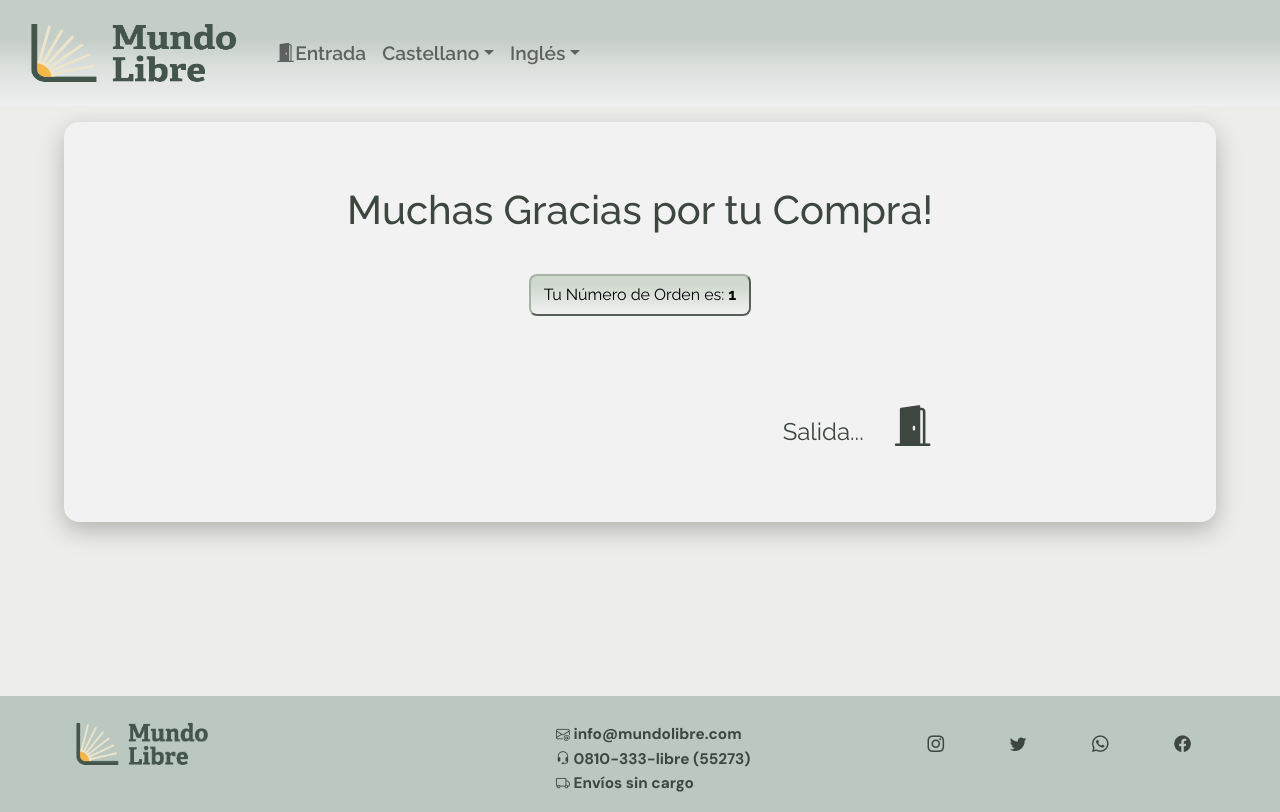
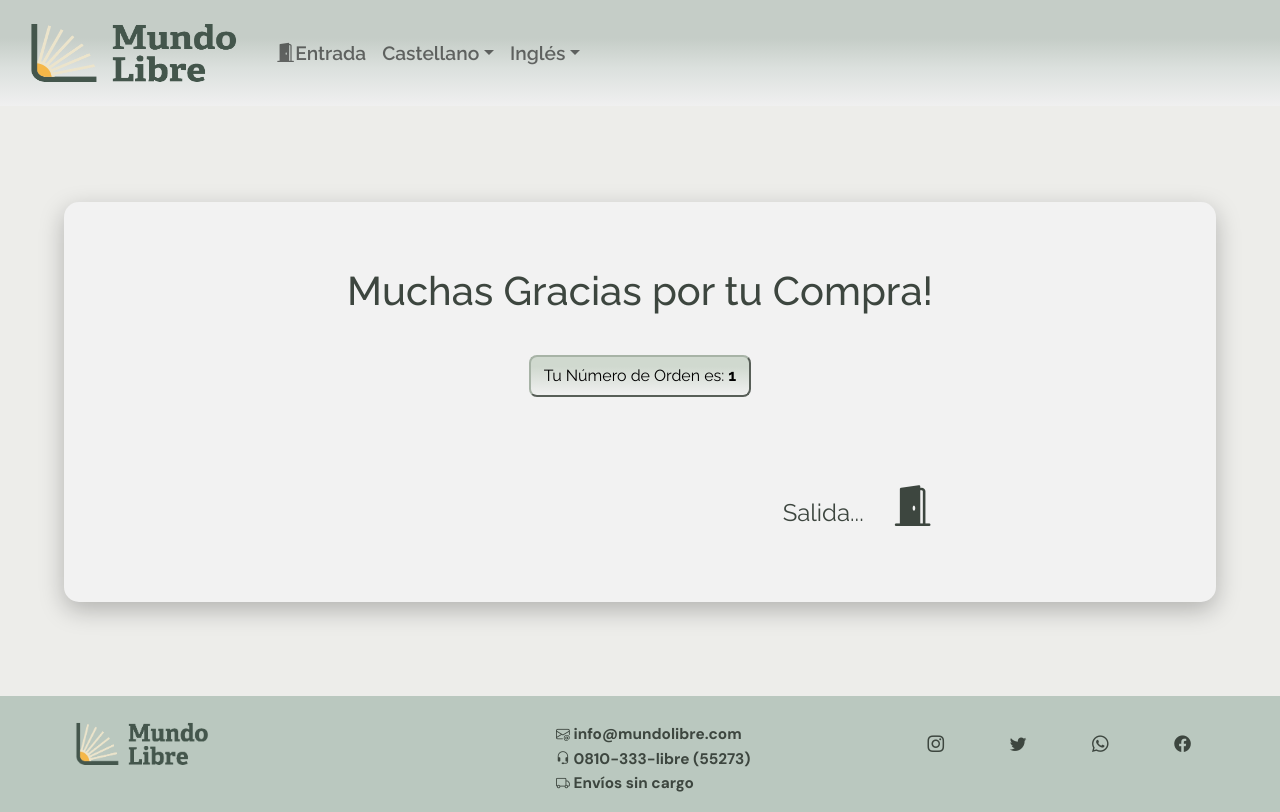
Before and after one commit to Lorena-DiStefano/BookStore, a React (Create React App) app: page /CartGreeting/1 in a window 1280 px wide. Built offline with nearby package versions, Linux system fonts and the light colour scheme; a web font is replaced by a local one.

Commit message:
emprolijando

```diff
--- a/src/Components/Cart/Cart.css
+++ b/src/Components/Cart/Cart.css
@@ -67,7 +67,7 @@
     color: #3d463f;
 }
 
-.bi-trash{
+.bi-trash {
     font-size: 0.8em;
 }
 
@@ -110,15 +110,8 @@
     flex-wrap: wrap;
     justify-content: center;
     align-items: center;
+    align-self: center;
 }
-
-
-/* .cartGreeting_img {
-    width: 530px;
-    bottom: 0;
-    margin-top: 3em;
-    margin-left: 2em;
-} */
 
 .cartGreeting_info {
     display: flex;
@@ -150,13 +143,12 @@
 }
 
 /* CartOrder */
-
-.order-table{
+.order-table {
     margin: 0 auto;
     margin-top: 2em;
 }
 
-.orderImg{
+.orderImg {
     border-radius: 5px;
     padding-right: 3px;
 }
@@ -167,7 +159,7 @@
     box-shadow: 3px 0px rgba(167, 179, 166, .3);
 }
 
-@media (min-width:576px){
+@media (min-width:576px) {
     .orderImg {
         width: 100px;
         margin-right: 2em;
--- a/src/Components/Cart/CartGreeting.jsx
+++ b/src/Components/Cart/CartGreeting.jsx
@@ -9,9 +9,6 @@ export const CartGreeting = () => {
       <div className="cartBody cartBody_greeting">
         <div className="cartGreeting">
           <div className="greetingContainer">
-            {/* <div >
-              <img className="cartGreeting_img" src='../images/greeting_b.png' alt='Hombre libro' />
-            </div> */}
             <div className="cartGreeting_info">
               <div className="cartGreeting_msg">
                 <h1>Muchas Gracias por tu Compra!</h1>
```
Lines whose indentation alone changed are shown as unchanged.
